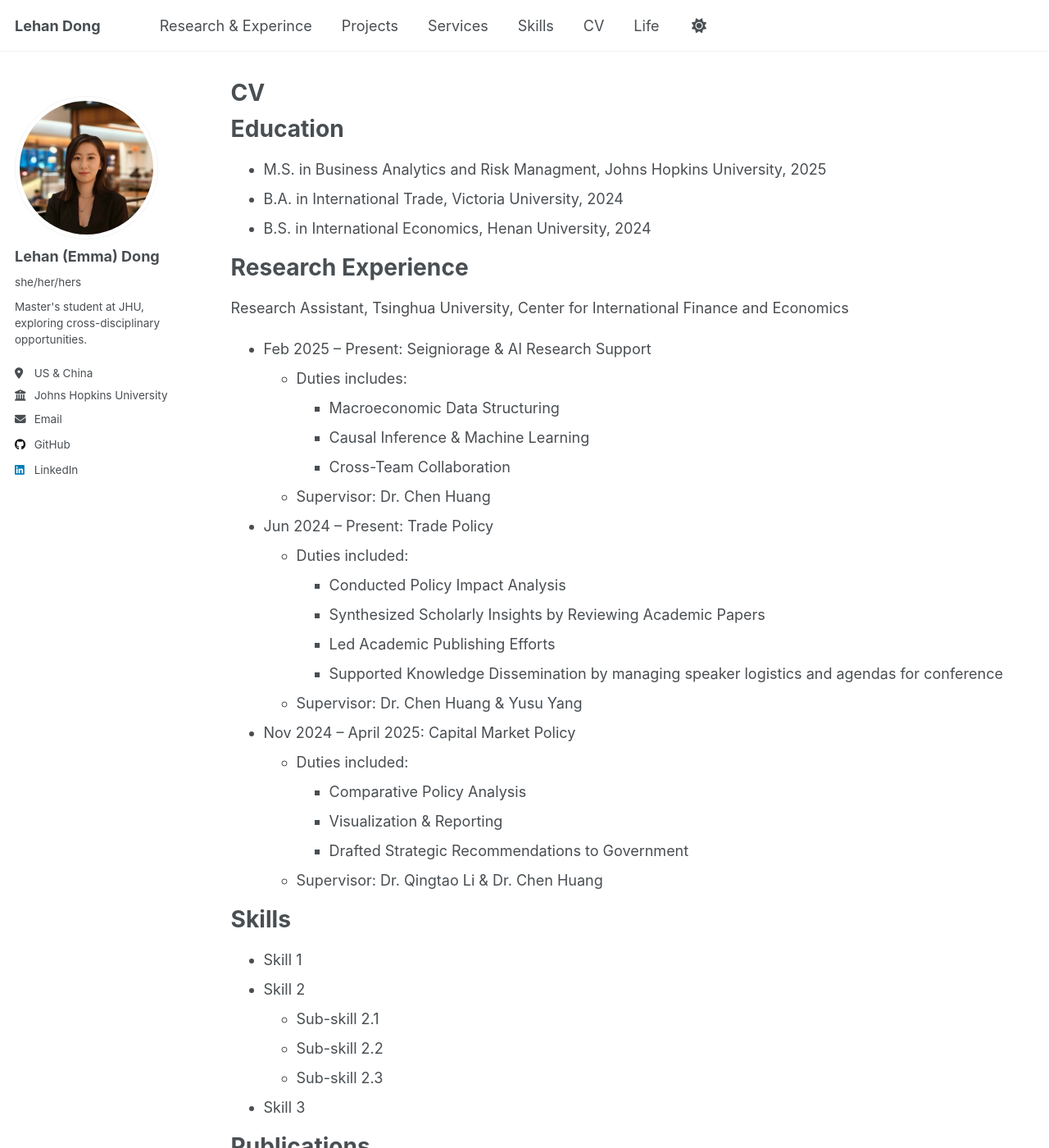
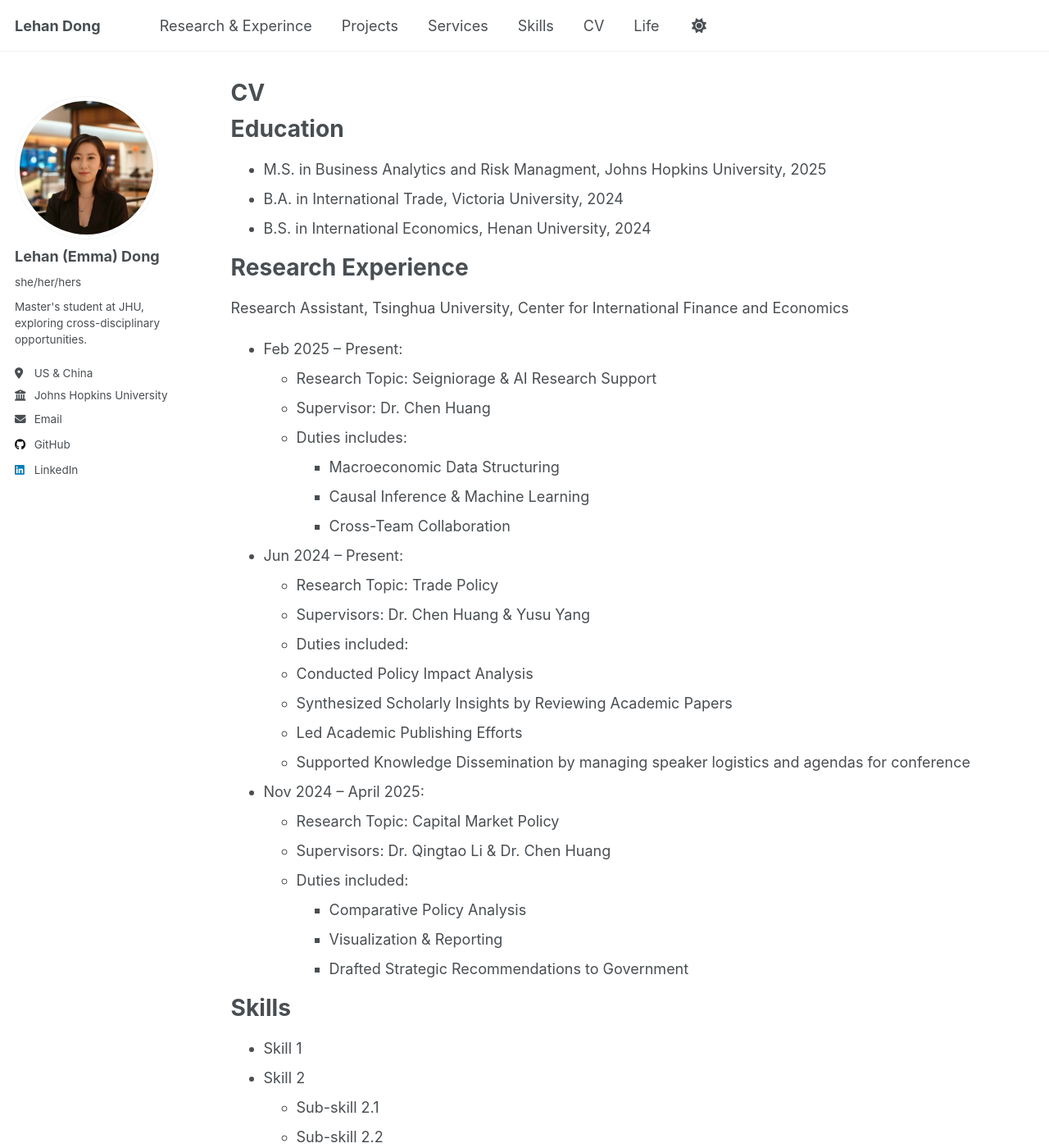
Before and after one commit to LehanDong/lehandongwebsite, a Jekyll site: the page built from _pages/cv.md, in a window 1280 px wide and 1400 px high. Shown: the whole window at 82% size. Built offline with Jekyll 4.4.1, drawn with Linux system fonts in a browser that asks for light colours.

Commit message:
Update cv.md

```diff
--- a/_pages/cv.md
+++ b/_pages/cv.md
@@ -18,27 +18,32 @@ Education
 Research Experience
 ======
 Research Assistant, Tsinghua University, Center for International Finance and Economics
-* Feb 2025 – Present: Seigniorage & AI Research Support
+* Feb 2025 – Present:
+  * Research Topic: Seigniorage & AI Research Support
+  * Supervisor: Dr. Chen Huang
   * Duties includes:
     * Macroeconomic Data Structuring
     * Causal Inference & Machine Learning
     * Cross-Team Collaboration
-  * Supervisor: Dr. Chen Huang
 
-* Jun 2024 – Present: Trade Policy
-  * Duties included:
+
+* Jun 2024 – Present:
+  * Research Topic: Trade Policy
+  * Supervisors: Dr. Chen Huang & Yusu Yang
+  *  Duties included:
     * Conducted Policy Impact Analysis
     * Synthesized Scholarly Insights by Reviewing Academic Papers
     * Led Academic Publishing Efforts
     * Supported Knowledge Dissemination by managing speaker logistics and agendas for conference
-  * Supervisor: Dr. Chen Huang & Yusu Yang
 
-* Nov 2024 – April 2025: Capital Market Policy
+
+* Nov 2024 – April 2025:
+  * Research Topic: Capital Market Policy
+  * Supervisors: Dr. Qingtao Li & Dr. Chen Huang
   * Duties included:
     * Comparative Policy Analysis
     * Visualization & Reporting
     * Drafted Strategic Recommendations to Government
-  * Supervisor: Dr. Qingtao Li & Dr. Chen Huang
 
 Skills
 ======
```
